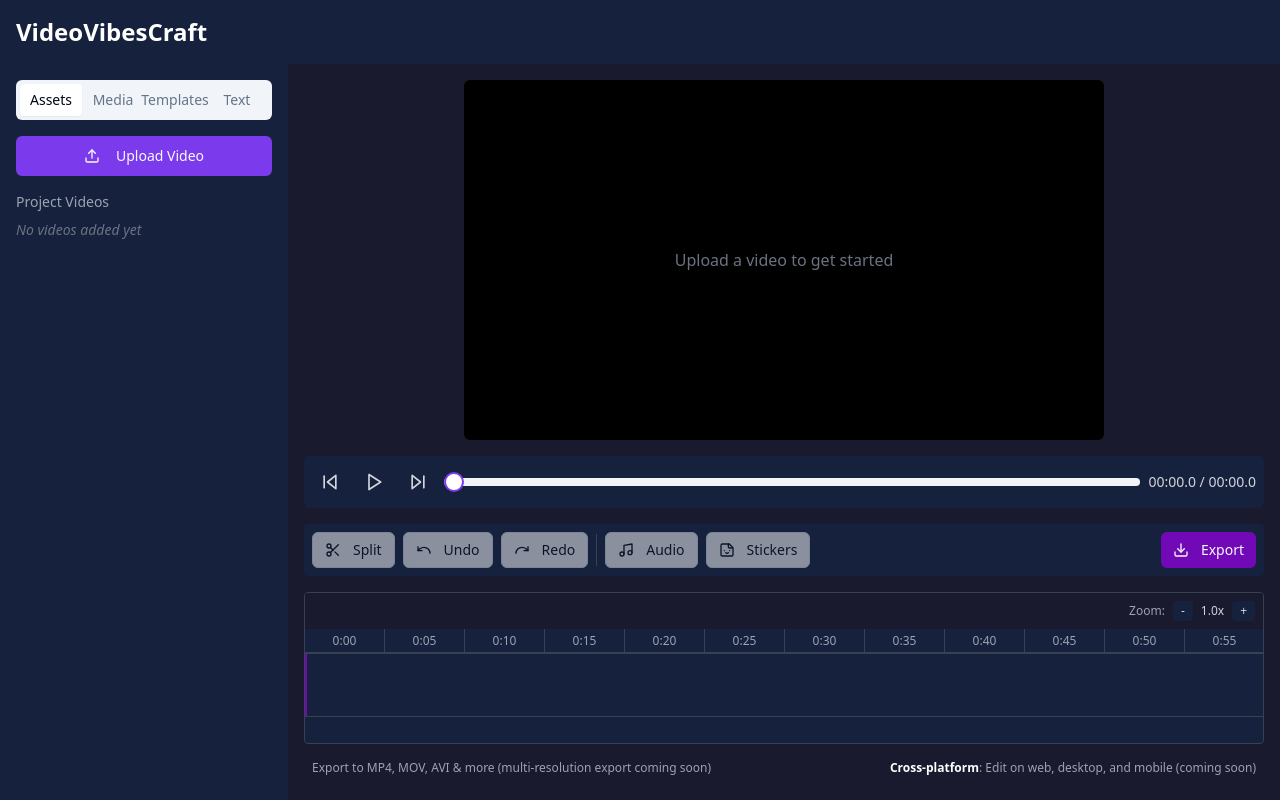
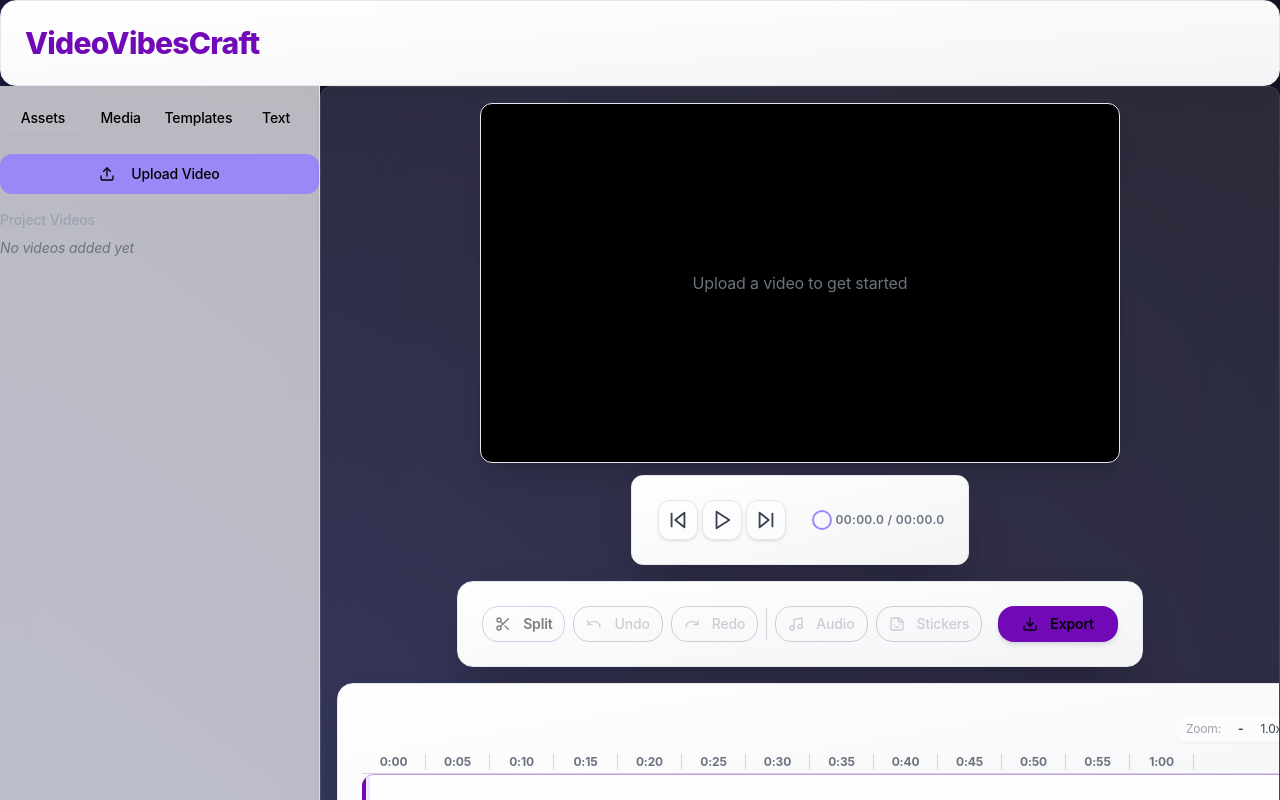
Before and after one commit to kunalnangia/vibe-vid-alchemy, a React (Vite) app: page / in a window 1280 px wide. Shown: the top 800 px of the page. Built offline with nearby package versions, Linux system fonts and the light colour scheme.

Commit message:
Refactor: Apply visual overhaul

```diff
--- a/src/components/VideoControls.tsx
+++ b/src/components/VideoControls.tsx
@@ -26,26 +26,27 @@ const VideoControls: React.FC<VideoControlsProps> = ({
   currentTime,
   duration
 }) => (
-  <div className="toolbar mb-4 flex items-center">
-    <button className="toolbar-button" onClick={() => seekTo(0)}>
-      <SkipBack size={20} />
+  <div className="toolbar mb-4 flex items-center rounded-xl px-3 py-2 bg-white/70 dark:bg-editor-darker/75 shadow-lg border border-gray-200 dark:border-editor-purple/50 max-w-3xl mx-auto studio-card font-ui">
+    <button className="toolbar-button" title="Go to Start" onClick={() => seekTo(0)}>
+      <SkipBack size={22} />
     </button>
-    <button className="toolbar-button" onClick={togglePlay}>
-      {isPlaying ? <Pause size={20} /> : <Play size={20} />}
+    <button className="toolbar-button" title={isPlaying ? "Pause" : "Play"} onClick={togglePlay}>
+      {isPlaying ? <Pause size={22} /> : <Play size={22} />}
     </button>
-    <button className="toolbar-button" onClick={() => seekTo(duration)}>
-      <SkipForward size={20} />
+    <button className="toolbar-button" title="Go to End" onClick={() => seekTo(duration)}>
+      <SkipForward size={22} />
     </button>
-    <div className="flex-1 mx-4">
+    <div className="flex-1 mx-6">
       <Slider
         value={[currentTime]}
         min={0}
         max={duration || 100}
         step={0.01}
         onValueChange={(values) => seekTo(values[0])}
+        className="h-2"
       />
     </div>
-    <div className="text-sm text-gray-300">
+    <div className="text-xs text-gray-500 font-semibold tracking-wide min-w-[86px] text-right">
       {formatTime(currentTime)} / {formatTime(duration)}
     </div>
   </div>
--- a/src/components/VideoEditor.tsx
+++ b/src/components/VideoEditor.tsx
@@ -1,3 +1,4 @@
+
 import React, { useState, useRef, useEffect } from 'react';
 import { Button } from "@/components/ui/button";
 import { Slider } from "@/components/ui/slider";
@@ -290,13 +291,13 @@ const VideoEditor: React.FC = () => {
   };
 
   return (
-    <div className="flex flex-col h-screen">
-      <div className="flex-none p-4 bg-editor-darker">
-        <h1 className="text-2xl font-bold text-white">VideoVibesCraft</h1>
+    <div className="flex flex-col min-h-screen bg-gradient-to-bl from-[#131322] via-[#191836] to-[#232859]">
+      <div className="flex-none p-4 bg-white/60 dark:bg-editor-darker/90 shadow studio-card border-0">
+        <h1 className="text-3xl font-extrabold font-ui text-editor-purple mb-0 tracking-tight select-none">VideoVibesCraft</h1>
       </div>
       <div className="flex flex-1 overflow-hidden">
         {/* Left sidebar */}
-        <div className="w-72 bg-editor-darker p-4 overflow-y-auto">
+        <div className="w-80 studio-sidebar pr-0 border-0">
           <SidebarPanels
             handleFileUpload={handleFileUpload}
             addTextOverlay={addTextOverlay}
@@ -309,9 +310,9 @@ const VideoEditor: React.FC = () => {
           />
         </div>
         {/* Main content */}
-        <div className="flex-1 flex flex-col p-4 overflow-hidden">
+        <div className="flex-1 flex flex-col px-8 py-6 overflow-hidden studio-panel">
           {/* Preview */}
-          <div className="flex-1 flex items-center justify-center mb-4 relative">
+          <div className="flex-1 flex items-center justify-center mb-3 relative">
             <VideoPreview
               clips={project.clips}
               textOverlays={project.textOverlays}
@@ -345,12 +346,12 @@ const VideoEditor: React.FC = () => {
             onSelectClip={setSelectedClipId}
           />
           {/* Export & Sharing Info Bar */}
-          <div className="mt-2 p-2 flex items-center justify-between bg-editor-dark rounded text-xs text-gray-400">
+          <div className="mt-3 px-4 py-2 flex items-center justify-between studio-card text-[13px] text-gray-500">
             <span>
               Export to MP4, MOV, AVI &amp; more (multi-resolution export coming soon)
             </span>
             <span>
-              <span className="font-semibold text-white">Cross-platform</span>: Edit on web, desktop, and mobile (coming soon)
+              <span className="font-semibold text-editor-purple">Cross-platform</span>: Edit on web, desktop, and mobile (coming soon)
             </span>
           </div>
         </div>
--- a/src/components/VideoTimeline.tsx
+++ b/src/components/VideoTimeline.tsx
@@ -1,4 +1,3 @@
-
 import React, { useRef, useState, useEffect } from 'react';
 
 interface VideoClip {
@@ -45,19 +44,14 @@ const VideoTimeline: React.FC<VideoTimelineProps> = ({
   onSelectClip,
 }) => {
   const timelineRef = useRef<HTMLDivElement>(null);
-  const [zoom, setZoom] = useState(1); // Zoom level
-  const [isDragging, setIsDragging] = useState(false);
-
-  // Calculate the scale for positioning elements on the timeline
-  const timelineScale = 100 * zoom; // pixels per second
+  const [zoom, setZoom] = useState(1);
+  const timelineScale = 100 * zoom;
   const totalWidth = Math.max(project.duration * timelineScale, 1000);
 
-  // Generate time markers
   const generateTimeMarkers = () => {
     const markers = [];
-    const markerInterval = zoom < 0.5 ? 10 : 5; // seconds between markers
+    const markerInterval = zoom < 0.5 ? 10 : 5;
     const totalSeconds = Math.ceil(project.duration) || 60;
-
     for (let i = 0; i <= totalSeconds; i += markerInterval) {
       markers.push(
         <div
@@ -69,28 +63,22 @@ const VideoTimeline: React.FC<VideoTimelineProps> = ({
         </div>
       );
     }
-
     return markers;
   };
 
-  // Handle timeline click to seek
   const handleTimelineClick = (e: React.MouseEvent<HTMLDivElement>) => {
     if (!timelineRef.current) return;
-
     const rect = timelineRef.current.getBoundingClientRect();
     const offsetX = e.clientX - rect.left + timelineRef.current.scrollLeft;
     const clickedTime = offsetX / timelineScale;
-
     onSeek(clickedTime);
   };
 
-  // Handle mousedown on clips
   const handleClipMouseDown = (e: React.MouseEvent, clipId: string) => {
     e.stopPropagation();
     onSelectClip(clipId);
   };
 
-  // Format time for markers
   const formatTime = (seconds: number) => {
     const mins = Math.floor(seconds / 60);
     const secs = Math.floor(seconds % 60);
@@ -98,32 +86,30 @@ const VideoTimeline: React.FC<VideoTimelineProps> = ({
   };
 
   return (
-    <div className="flex flex-col h-48 border border-gray-700 rounded bg-editor-darker overflow-hidden">
+    <div className="flex flex-col h-44 mb-2 border-0 bg-transparent rounded-2xl shadow studio-card overflow-hidden px-0 pt-2 max-w-5xl mx-auto font-ui">
       {/* Zoom controls */}
-      <div className="flex items-center justify-end p-2 bg-editor-dark">
-        <div className="flex items-center space-x-2">
+      <div className="flex items-center justify-end p-2 bg-transparent">
+        <div className="flex items-center space-x-2 bg-white/60 dark:bg-editor-darker/80 rounded-lg px-3 py-1 shadow-sm">
           <span className="text-xs text-gray-400">Zoom:</span>
           <button
-            className="text-gray-300 hover:text-white text-xs px-2 py-0.5 bg-editor-darker rounded"
+            className="text-gray-700 dark:text-gray-200 font-bold hover:text-editor-purple text-xs px-2 bg-transparent rounded-lg border border-transparent hover:border-editor-purple transition"
             onClick={() => setZoom(Math.max(0.2, zoom - 0.2))}
           >
             -
           </button>
-          <span className="text-xs text-gray-300">{zoom.toFixed(1)}x</span>
+          <span className="text-xs text-gray-700 dark:text-gray-200">{zoom.toFixed(1)}x</span>
           <button
-            className="text-gray-300 hover:text-white text-xs px-2 py-0.5 bg-editor-darker rounded"
+            className="text-gray-700 dark:text-gray-200 font-bold hover:text-editor-purple text-xs px-2 bg-transparent rounded-lg border border-transparent hover:border-editor-purple transition"
             onClick={() => setZoom(Math.min(2, zoom + 0.2))}
           >
             +
           </button>
         </div>
       </div>
-
       {/* Time markers */}
       <div className="time-markers" style={{ width: totalWidth }}>
         {generateTimeMarkers()}
       </div>
-
       {/* Timeline tracks */}
       <div
         className="flex-1 overflow-x-auto overflow-y-hidden relative"
@@ -134,38 +120,43 @@ const VideoTimeline: React.FC<VideoTimelineProps> = ({
           {/* Playhead */}
           <div
             className="playhead"
-            style={{ left: `${currentTime * timelineScale}px` }}
+            style={{
+              left: `${currentTime * timelineScale}px`,
+              boxShadow: "0 0 0 4px rgba(148, 114, 255, 0.16)"
+            }}
           />
-
           {/* Video clips */}
           {project.clips.map((clip) => (
             <div
               key={clip.id}
-              className={`timeline-item ${selectedClipId === clip.id ? 'selected' : ''}`}
+              className={`timeline-item font-ui ${selectedClipId === clip.id ? 'selected popped' : ''}`}
               style={{
                 left: `${clip.position * timelineScale}px`,
                 width: `${clip.duration * timelineScale}px`,
               }}
               onClick={(e) => e.stopPropagation()}
               onMouseDown={(e) => handleClipMouseDown(e, clip.id)}
+              tabIndex={0}
+              title="Drag or click to select"
             >
               <div className="text-xs text-white truncate p-1">
                 Video Clip
               </div>
             </div>
           ))}
-
           {/* Text overlay markers */}
           {project.textOverlays.map((overlay) => (
             <div
               key={overlay.id}
-              className="absolute h-4 bg-editor-purple rounded-sm top-0 mt-1"
+              className="absolute h-3 bg-gradient-to-r from-editor-purple via-editor-blue to-editor-purple rounded-sm top-1.5"
               style={{
                 left: `${overlay.startTime * timelineScale}px`,
                 width: `${(overlay.endTime - overlay.startTime) * timelineScale}px`,
+                opacity: 0.85,
+                zIndex: 14,
               }}
             >
-              <div className="text-xs text-white truncate">T</div>
+              <div className="text-xs text-white truncate px-1">T</div>
             </div>
           ))}
         </div>
--- a/src/components/VideoToolbar.tsx
+++ b/src/components/VideoToolbar.tsx
@@ -2,7 +2,7 @@
 import React from 'react';
 import { Button } from "@/components/ui/button";
 import {
-  Scissors, Download, Undo, Redo, ZoomIn, ZoomOut, Music, Volume2, Sticker
+  Scissors, Download, Undo, Redo, Music, Sticker
 } from 'lucide-react';
 
 interface VideoToolbarProps {
@@ -17,67 +17,60 @@ const VideoToolbar: React.FC<VideoToolbarProps> = ({
   hasSelectedClip,
 }) => {
   return (
-    <div className="flex items-center space-x-2 mb-4 p-2 bg-editor-darker rounded">
+    <div className="flex items-center space-x-2 mb-4 p-3 rounded-xl bg-white/75 dark:bg-editor-dark/70 shadow-lg studio-card border border-gray-200 dark:border-editor-purple/30 max-w-3xl mx-auto font-ui">
       <Button
         variant="outline"
         size="sm"
         onClick={onSplit}
         disabled={!hasSelectedClip}
-        className="flex items-center"
+        className="flex items-center rounded-lg font-semibold shadow-sm border-editor-purple/40"
       >
         <Scissors className="mr-1 h-4 w-4" />
         Split
       </Button>
-
       <Button
         variant="outline"
         size="sm"
-        className="flex items-center"
+        className="flex items-center rounded-lg text-gray-400"
         disabled
       >
         <Undo className="mr-1 h-4 w-4" />
         Undo
       </Button>
-
       <Button
         variant="outline"
         size="sm"
-        className="flex items-center"
+        className="flex items-center rounded-lg text-gray-400"
         disabled
       >
         <Redo className="mr-1 h-4 w-4" />
         Redo
       </Button>
-
-      <div className="border-r border-gray-700 h-8"></div>
-
+      <div className="border-r border-gray-300 h-8"></div>
       <Button
         variant="outline"
         size="sm"
-        className="flex items-center"
+        className="flex items-center rounded-lg text-gray-400"
         disabled
       >
         <Music className="mr-1 h-4 w-4" />
         Audio
       </Button>
-
       <Button
         variant="outline"
         size="sm"
-        className="flex items-center"
+        className="flex items-center rounded-lg text-gray-400"
         disabled
       >
         <Sticker className="mr-1 h-4 w-4" />
         Stickers
       </Button>
-
       <div className="flex-1"></div>
-
       <Button
         variant="default"
         size="sm"
         onClick={onExport}
-        className="bg-editor-purple hover:bg-editor-blue flex items-center"
+        className="bg-editor-purple hover:bg-editor-blue flex items-center rounded-lg font-semibold shadow-md px-6"
       >
         <Download className="mr-1 h-4 w-4" />
         Export
--- a/src/index.css
+++ b/src/index.css
@@ -5,129 +5,106 @@
 
 @layer base {
   :root {
-    --background: 0 0% 100%;
-    --foreground: 222.2 84% 4.9%;
-
-    --card: 0 0% 100%;
-    --card-foreground: 222.2 84% 4.9%;
-
-    --popover: 0 0% 100%;
-    --popover-foreground: 222.2 84% 4.9%;
-
-    --primary: 262.1 83.3% 57.8%;
-    --primary-foreground: 210 40% 98%;
-
-    --secondary: 210 40% 96.1%;
-    --secondary-foreground: 222.2 47.4% 11.2%;
-
-    --muted: 210 40% 96.1%;
-    --muted-foreground: 215.4 16.3% 46.9%;
-
-    --accent: 210 40% 96.1%;
-    --accent-foreground: 222.2 47.4% 11.2%;
-
-    --destructive: 0 84.2% 60.2%;
-    --destructive-foreground: 210 40% 98%;
-
-    --border: 214.3 31.8% 91.4%;
-    --input: 214.3 31.8% 91.4%;
-    --ring: 222.2 84% 4.9%;
-
-    --radius: 0.5rem;
-
-    --sidebar-background: 0 0% 98%;
-    --sidebar-foreground: 240 5.3% 26.1%;
-    --sidebar-primary: 240 5.9% 10%;
-    --sidebar-primary-foreground: 0 0% 98%;
-    --sidebar-accent: 240 4.8% 95.9%;
-    --sidebar-accent-foreground: 240 5.9% 10%;
-    --sidebar-border: 220 13% 91%;
-    --sidebar-ring: 217.2 91.2% 59.8%;
+    /* ... keep existing code ... */
+  }
+  .dark {
+    /* ... keep existing code ... */
   }
 
-  .dark {
-    --background: 240 10% 3.9%;
-    --foreground: 210 40% 98%;
-
-    --card: 222.2 84% 4.9%;
-    --card-foreground: 210 40% 98%;
-
-    --popover: 222.2 84% 4.9%;
-    --popover-foreground: 210 40% 98%;
-
-    --primary: 262.1 83.3% 57.8%;
-    --primary-foreground: 210 40% 98%;
-
-    --secondary: 217.2 32.6% 17.5%;
-    --secondary-foreground: 210 40% 98%;
-
-    --muted: 217.2 32.6% 17.5%;
-    --muted-foreground: 215 20.2% 65.1%;
-
-    --accent: 217.2 32.6% 17.5%;
-    --accent-foreground: 210 40% 98%;
-
-    --destructive: 0 62.8% 30.6%;
-    --destructive-foreground: 210 40% 98%;
-
-    --border: 217.2 32.6% 17.5%;
-    --input: 217.2 32.6% 17.5%;
-    --ring: 212.7 26.8% 83.9%;
-
-    --sidebar-background: 240 5.9% 10%;
-    --sidebar-foreground: 240 4.8% 95.9%;
-    --sidebar-primary: 224.3 76.3% 48%;
-    --sidebar-primary-foreground: 0 0% 100%;
-    --sidebar-accent: 240 3.7% 15.9%;
-    --sidebar-accent-foreground: 240 4.8% 95.9%;
-    --sidebar-border: 240 3.7% 15.9%;
-    --sidebar-ring: 217.2 91.2% 59.8%;
+  body {
+    @apply bg-gradient-to-tr from-[#171823] via-[#181732] to-[#253084] text-foreground antialiased;
+    font-family: 'Inter', 'Segoe UI', Arial, Helvetica, sans-serif;
+    font-weight: 400;
+    letter-spacing: -0.01em;
   }
 }
 
-@layer base {
-  * {
-    @apply border-border;
-  }
-
-  body {
-    @apply bg-editor-dark text-foreground;
-  }
+/* Studio-like card and glassmorphism enhancements */
+.studio-card {
+  @apply rounded-2xl shadow-xl bg-white/90 dark:bg-editor-darker/90 backdrop-blur-xl border border-gray-200 dark:border-editor-purple glass-morphism;
 }
 
-/* Video Editor Specific Styles */
+/* New glass effect utility */
+.glass-morphism {
+  @apply backdrop-blur-2xl bg-white/10 dark:bg-black/20 border border-white/10 shadow-md;
+}
+
+/* Preview + main editor enhancements */
+.video-canvas {
+  @apply rounded-xl overflow-hidden border border-gray-200 shadow-xl bg-black;
+}
+
+.toolbar,
+.toolbar-button {
+  /* Slightly bolder effect */
+  @apply bg-white/60 dark:bg-editor-darker/90 rounded-md shadow border border-gray-200 dark:border-editor-purple;
+}
+
+/* Toolbar buttons improved look */
+.toolbar-button {
+  @apply p-2 mx-0.5 rounded-md hover:bg-editor-purple/80 hover:text-white text-gray-700 hover:shadow transition-colors duration-100;
+  transition: box-shadow 0.15s;
+}
+
+/* Timeline improvements */
 .timeline-track {
-  @apply h-16 bg-editor-darker relative border-t border-b border-gray-700;
+  @apply h-16 bg-white/80 dark:bg-editor-dark border-t border-b border-editor-purple/40 rounded-xl relative overflow-hidden;
+  box-shadow: 0px 2px 20px 0px rgba(44,33,143,0.07);
 }
 
 .timeline-item {
-  @apply absolute h-full bg-editor-blue bg-opacity-50 border-2 border-editor-blue rounded cursor-pointer;
+  @apply absolute h-full bg-editor-blue/60 border-2 border-editor-blue/80 rounded-lg cursor-pointer shadow-md transition-transform duration-150;
 }
 
 .timeline-item.selected {
-  @apply border-editor-purple;
+  @apply border-editor-purple bg-editor-purple/70 scale-105 z-10;
 }
 
 .playhead {
-  @apply absolute h-full w-0.5 bg-editor-purple z-10 pointer-events-none;
+  @apply absolute h-full w-1 bg-editor-purple z-20 rounded-full pointer-events-none shadow-md;
 }
 
+/* Improved markers and overlays */
 .time-markers {
-  @apply flex h-6 border-b border-gray-700;
+  @apply flex h-6 items-center border-b border-gray-300 dark:border-gray-700;
 }
 
 .time-marker {
-  @apply text-xs text-gray-400 flex-shrink-0 w-20 border-r border-gray-700 flex justify-center items-center;
+  @apply text-xs text-gray-500 font-bold flex-shrink-0 w-16 border-r border-gray-300 dark:border-gray-700 flex justify-center items-center bg-transparent;
 }
 
-.video-canvas {
-  @apply bg-black rounded-md overflow-hidden;
+/* Panel, sidebar, and card gradients for Floating Panels */
+.studio-panel {
+  @apply glass-morphism border border-gray-200 dark:border-editor-purple rounded-xl p-4 shadow-lg transition;
 }
 
-.toolbar {
-  @apply flex space-x-2 p-2 bg-editor-darker rounded-md;
+.studio-sidebar {
+  @apply bg-white/70 dark:bg-editor-darker/80 border-r border-gray-200 dark:border-editor-purple/50 backdrop-blur-lg shadow-lg pt-3;
 }
 
-.toolbar-button {
-  @apply p-2 rounded hover:bg-editor-dark text-gray-300 hover:text-white transition-colors;
+/* Card tweaks */
+.studio-card {
+  @apply bg-gradient-to-br from-white to-gray-100 dark:from-editor-dark dark:to-editor-darker border border-gray-200 dark:border-editor-purple/40 p-6 shadow-2xl;
+  transition: box-shadow 0.18s;
 }
+
+/* Animation for pop (toolbar/clip/hover) */
+@keyframes studio-pop {
+  0% { transform: scale(0.98); }
+  70% { transform: scale(1.03);}
+  100% { transform: scale(1);}
+}
+.popped {
+  animation: studio-pop 160ms;
+}
+
+/* Font improvements */
+.font-ui {
+  font-family: 'Inter', 'Segoe UI', Arial, Helvetica, sans-serif;
+}
+
+/* Upload/empty states */
+.empty-state {
+  @apply flex flex-col items-center justify-center text-gray-500 dark:text-gray-400 opacity-80 pt-8 pb-6;
+  font-size: 1.18em;
+}
--- a/tailwind.config.ts
+++ b/tailwind.config.ts
@@ -26,11 +26,11 @@ export default {
 				background: 'hsl(var(--background))',
 				foreground: 'hsl(var(--foreground))',
 				primary: {
-					DEFAULT: 'hsl(var(--primary))',
+					DEFAULT: '#9b87f5',
 					foreground: 'hsl(var(--primary-foreground))'
 				},
 				secondary: {
-					DEFAULT: 'hsl(var(--secondary))',
+					DEFAULT: '#d6bcfa',
 					foreground: 'hsl(var(--secondary-foreground))'
 				},
 				destructive: {
@@ -42,7 +42,7 @@ export default {
 					foreground: 'hsl(var(--muted-foreground))'
 				},
 				accent: {
-					DEFAULT: 'hsl(var(--accent))',
+					DEFAULT: '#e5deff',
 					foreground: 'hsl(var(--accent-foreground))'
 				},
 				popover: {
@@ -53,16 +53,6 @@ export default {
 					DEFAULT: 'hsl(var(--card))',
 					foreground: 'hsl(var(--card-foreground))'
 				},
-				sidebar: {
-					DEFAULT: 'hsl(var(--sidebar-background))',
-					foreground: 'hsl(var(--sidebar-foreground))',
-					primary: 'hsl(var(--sidebar-primary))',
-					'primary-foreground': 'hsl(var(--sidebar-primary-foreground))',
-					accent: 'hsl(var(--sidebar-accent))',
-					'accent-foreground': 'hsl(var(--sidebar-accent-foreground))',
-					border: 'hsl(var(--sidebar-border))',
-					ring: 'hsl(var(--sidebar-ring))'
-				},
 				editor: {
 					dark: '#1a1a2e',
 					darker: '#16213e',
@@ -70,10 +60,17 @@ export default {
 					blue: '#4361ee',
 				}
 			},
+			fontFamily: {
+				'ui': ['Inter', 'Segoe UI', 'Arial', 'Helvetica', 'sans-serif'],
+			},
 			borderRadius: {
-				lg: 'var(--radius)',
-				md: 'calc(var(--radius) - 2px)',
-				sm: 'calc(var(--radius) - 4px)'
+				lg: '1rem',
+				md: '0.75rem',
+				sm: '0.5rem'
+			},
+			boxShadow: {
+				'studio': '0px 4px 24px rgba(100, 100, 200, 0.12)',
+				'studio-pop': '0px 8px 32px rgba(90,70,180,0.15)',
 			},
 			keyframes: {
 				'accordion-down': {
@@ -95,7 +92,8 @@ export default {
 			},
 			animation: {
 				'accordion-down': 'accordion-down 0.2s ease-out',
-				'accordion-up': 'accordion-up 0.2s ease-out'
+				'accordion-up': 'accordion-up 0.2s ease-out',
+				'studio-pop': 'studio-pop 160ms',
 			}
 		}
 	},
```
